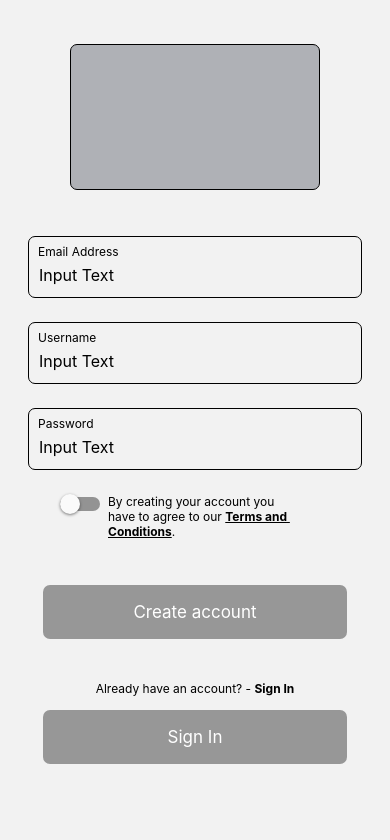
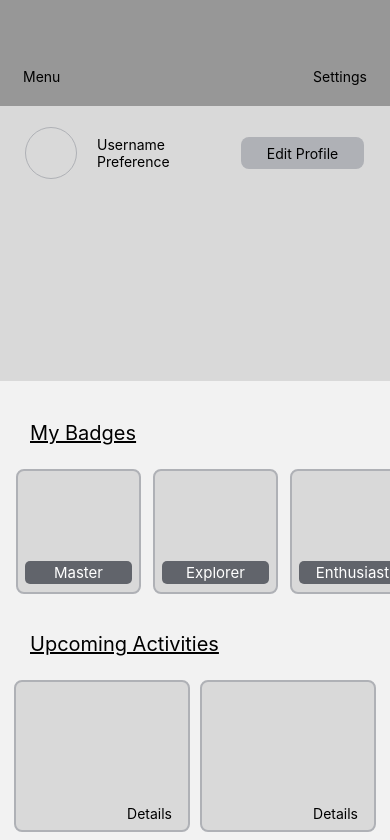
Before and after one commit to JarodHouston/Behavior-App, a React Native app: screen /Profile in a window 390 px wide. Shown: the top 840 px of the page. Built offline with nearby package versions, Linux system fonts and the light colour scheme.

Commit message:
finish main profile page

```diff
--- a/App.js
+++ b/App.js
@@ -12,7 +12,7 @@ import Survey1 from "./components/survey_pages/Survey1";
 import Survey2 from "./components/survey_pages/Survey2";
 import Survey3 from "./components/survey_pages/Survey3";
 import Survey4 from "./components/survey_pages/Survey4";
-import ActivityPage from "./components/ActivityPage";
+import Profile from "./components/Profile";
 
 ////////////////////////////////////////////////////////////////
 
@@ -33,7 +33,7 @@ export default function App({ navigation }) {
         <Stack.Screen name="Survey2" component={Survey2} />
         <Stack.Screen name="Survey3" component={Survey3} />
         <Stack.Screen name="Survey4" component={Survey4} />
-        <Stack.Screen name="Activity" component={ActivityPage} />
+        <Stack.Screen name="Profile" component={Profile} />
       </Stack.Navigator>
     </NavigationContainer>
   );
--- a/components/ActivityPage.js
+++ /dev/null
@@ -1,20 +0,0 @@
-import {
-  StyleSheet,
-  SafeAreaView,
-  View,
-  ScrollView,
-  Text,
-  TextInput,
-  Pressable,
-} from "react-native";
-
-export default function ActivityPage({ navigation }) {
-  return (
-    <SafeAreaView>
-      <Text>hi</Text>
-      <Pressable onPress={() => navigation.navigate("Home")}>
-        <Text style={{ fontSize: 17 }}>HOME</Text>
-      </Pressable>
-    </SafeAreaView>
-  );
-}
--- /dev/null
+++ b/components/Profile.js
@@ -0,0 +1,312 @@
+import {
+  StyleSheet,
+  SafeAreaView,
+  View,
+  ScrollView,
+  Text,
+  TextInput,
+  Pressable,
+  FlatList,
+} from "react-native";
+import { useState } from "react";
+
+import Navbar from "./items/Navbar";
+
+export default function Profile({ navigation }) {
+  const badges = [
+    {
+      id: 1,
+      title: "Master",
+    },
+    {
+      id: 2,
+      title: "Explorer",
+    },
+    {
+      id: 3,
+      title: "Enthusiast",
+    },
+    {
+      id: 4,
+      title: "Streak",
+    },
+  ];
+  const activityList = [
+    {
+      id: 1,
+    },
+    {
+      id: 2,
+    },
+    {
+      id: 3,
+    },
+    {
+      id: 4,
+    },
+  ];
+  const pastActivityList = [
+    {
+      id: 1,
+    },
+    {
+      id: 2,
+    },
+    {
+      id: 3,
+    },
+    {
+      id: 4,
+    },
+  ];
+  const friends = [
+    {
+      id: 1,
+      name: "Person",
+    },
+    {
+      id: 2,
+      name: "Person",
+    },
+    {
+      id: 3,
+      name: "Person",
+    },
+    {
+      id: 4,
+      name: "Person",
+    },
+  ];
+
+  return (
+    <View>
+      <Navbar navigation={navigation} />
+      <ScrollView style={{ height: "100%" }}>
+        <View style={mainStyles.userImage}>
+          <View style={mainStyles.userHeader}>
+            <View
+              style={{
+                display: "flex",
+                flexDirection: "row",
+                justifyContent: "center",
+                alignItems: "center",
+                gap: 20,
+              }}
+            >
+              <View
+                style={{
+                  width: 52,
+                  height: 52,
+                  borderRadius: 50,
+                  borderColor: "#AFB1B6",
+                  borderWidth: 1,
+                }}
+              ></View>
+              <View>
+                <Text>Username</Text>
+                <Text>Preference</Text>
+              </View>
+            </View>
+            <Pressable style={mainStyles.editButton}>
+              <Text>Edit Profile</Text>
+            </Pressable>
+          </View>
+        </View>
+        <View style={{ marginTop: 40 }}>
+          <Text
+            style={{
+              fontSize: 20,
+              textDecorationLine: "underline",
+              marginLeft: 30,
+            }}
+          >
+            My Badges
+          </Text>
+          <View style={{ marginTop: 24, marginLeft: 10 }}>
+            <FlatList
+              key={"_"}
+              data={badges}
+              horizontal
+              showsHorizontalScrollIndicator={false}
+              renderItem={({ item }) => (
+                <View style={mainStyles.badge}>
+                  <View style={mainStyles.badgeTitle}>
+                    <Text style={{ fontSize: 15, color: "white" }}>
+                      {item.title}
+                    </Text>
+                  </View>
+                </View>
+              )}
+              keyExtractor={(item) => item.id}
+            />
+          </View>
+          <Text style={mainStyles.sectionTitle}>Upcoming Activities</Text>
+          <View style={mainStyles.activityContainer}>
+            {activityList.map((activity) => {
+              return (
+                <View style={mainStyles.activityCard}>
+                  <Text>Details</Text>
+                </View>
+              );
+            })}
+          </View>
+          <Text
+            style={{
+              textAlign: "center",
+              textDecorationLine: "underline",
+              fontSize: 15,
+            }}
+          >
+            View your activity list
+          </Text>
+          <Text style={mainStyles.sectionTitle}>Past Activities</Text>
+          <View style={mainStyles.activityContainer}>
+            {pastActivityList.map((activity) => {
+              return (
+                <View style={mainStyles.activityCard}>
+                  <Text>Details</Text>
+                </View>
+              );
+            })}
+          </View>
+          <Text
+            style={{
+              textAlign: "center",
+              textDecorationLine: "underline",
+              fontSize: 15,
+            }}
+          >
+            View your activity history
+          </Text>
+          <Text style={mainStyles.sectionTitle}>My Friends</Text>
+          <View style={mainStyles.friendContainer}>
+            {friends.map((friend) => {
+              return (
+                <View style={mainStyles.friendCard}>
+                  <View style={mainStyles.friendProfile}></View>
+                  <View style={{ justifyContent: "center" }}>
+                    <Text>{friend.name}</Text>
+                    <View style={{ flexDirection: "row", gap: 5 }}>
+                      <Text>Activity</Text>
+                      <Text>Expert</Text>
+                    </View>
+                  </View>
+                </View>
+              );
+            })}
+          </View>
+          <Text
+            style={{
+              textAlign: "center",
+              textDecorationLine: "underline",
+              fontSize: 15,
+            }}
+          >
+            View your friends
+          </Text>
+          <View style={{ marginBottom: 160 }}></View>
+        </View>
+      </ScrollView>
+    </View>
+  );
+}
+
+const mainStyles = StyleSheet.create({
+  sectionTitle: {
+    fontSize: 20,
+    textDecorationLine: "underline",
+    marginLeft: 30,
+    marginTop: 38,
+  },
+  userImage: {
+    width: 414,
+    height: 275,
+    backgroundColor: "#D9D9D9",
+  },
+  userHeader: {
+    width: "100%",
+    height: 54,
+    display: "flex",
+    flexDirection: "row",
+    justifyContent: "space-between",
+    alignItems: "center",
+    marginTop: 20,
+    paddingLeft: 25,
+    paddingRight: 50,
+  },
+  editButton: {
+    width: 123,
+    height: 32,
+    justifyContent: "center",
+    alignItems: "center",
+    backgroundColor: "#AFB1B6",
+    borderRadius: 8,
+  },
+  badge: {
+    backgroundColor: "#D9D9D9",
+    width: 125,
+    height: 125,
+    borderWidth: 2,
+    borderRadius: 8,
+    borderColor: "#AFB1B6",
+    marginLeft: 6,
+    marginRight: 6,
+    alignItems: "center",
+    justifyContent: "flex-end",
+    paddingBottom: 8,
+  },
+  badgeTitle: {
+    backgroundColor: "#61646B",
+    width: 107,
+    height: 23,
+    borderRadius: 5,
+    justifyContent: "center",
+    alignItems: "center",
+  },
+  activityContainer: {
+    marginTop: 24,
+    marginBottom: 32,
+    flexDirection: "row",
+    flexWrap: "wrap",
+    gap: 10,
+    justifyContent: "center",
+    alignItems: "center",
+  },
+  activityCard: {
+    width: 176,
+    height: 152,
+    backgroundColor: "#D9D9D9",
+    borderColor: "#AFB1B6",
+    borderWidth: 2,
+    borderRadius: 8,
+    justifyContent: "flex-end",
+    alignItems: "flex-end",
+    paddingBottom: 8,
+    paddingRight: 16,
+  },
+  friendContainer: {
+    flexDirection: "row",
+    flexWrap: "wrap",
+    justifyContent: "center",
+    gap: 16,
+    marginTop: 12,
+    marginBottom: 32,
+  },
+  friendCard: {
+    width: 158,
+    height: 48,
+    display: "flex",
+    flexDirection: "row",
+    justifyContent: "center",
+    alignItems: "center",
+    gap: 8,
+  },
+  friendProfile: {
+    backgroundColor: "D9D9D9",
+    width: 29,
+    height: 29,
+    borderColor: "#AFB1B6",
+    borderWidth: 1,
+    borderRadius: 50,
+  },
+});
--- a/components/items/Navbar.js
+++ b/components/items/Navbar.js
@@ -11,6 +11,7 @@ import {
 import { useState } from "react";
 
 const Navbar = ({ navigation }) => {
+  const [menuDropdown, setMenuDropdown] = useState(false);
   return (
     <View style={styles.container}>
       <SafeAreaView
@@ -23,8 +24,19 @@ const Navbar = ({ navigation }) => {
           marginRight: 23,
         }}
       >
-        <Pressable onPress={() => navigation.navigate("SignUp")}>
+        <Pressable onPress={() => setMenuDropdown(!menuDropdown)}>
           <Text>Menu</Text>
+          {menuDropdown && (
+            <View style={{ display: "flex", flexDirection: "row", gap: 20 }}>
+              <Text onPress={() => navigation.navigate("Home")}>Home</Text>
+              <Text onPress={() => navigation.navigate("Profile")}>
+                Profile
+              </Text>
+              <Text onPress={() => navigation.navigate("SignUp")}>
+                Sign Out
+              </Text>
+            </View>
+          )}
         </Pressable>
         <Text>Settings</Text>
       </SafeAreaView>
```
